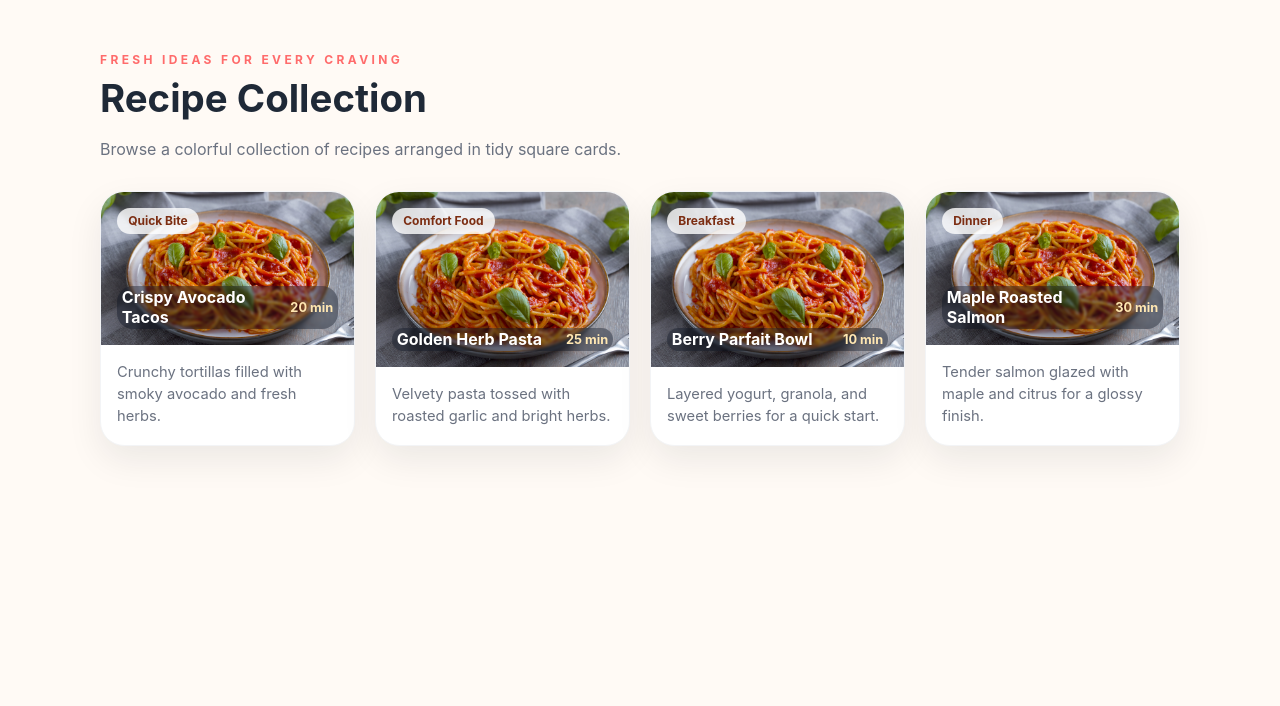
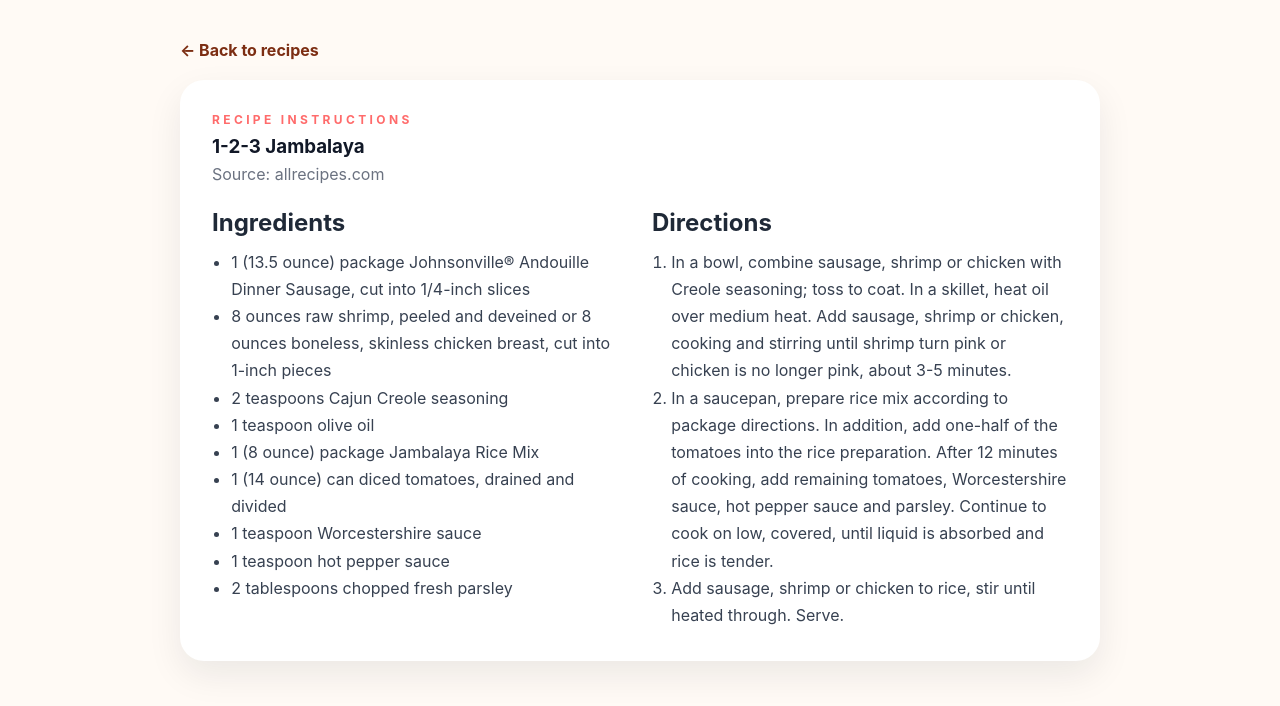
Before and after one commit to RecipePerfector/recipeperfector, an Angular app: page /recipe in a window 1280 px wide. Before the commit this address led to /. Shown: the top 706 px of the page. Built offline with nearby package versions, Linux system fonts and the light colour scheme.

Commit message:
Add recipe instruction page

```diff
--- a/src/app/app.component.html
+++ b/src/app/app.component.html
@@ -1,15 +1 @@
-<div class="page-shell">
-  <header class="hero">
-    <div>
-      <p class="eyebrow">Fresh ideas for every craving</p>
-      <h1>{{ title }}</h1>
-      <p class="hero-copy">Browse a colorful collection of recipes arranged in tidy square cards.</p>
-    </div>
-  </header>
-
-  <main class="recipe-grid">
-    @for (recipe of recipes; track recipe.name) {
-      <app-recipe-card [recipe]="recipe"></app-recipe-card>
-    }
-  </main>
-</div>
+<router-outlet></router-outlet>
--- a/src/app/app.component.ts
+++ b/src/app/app.component.ts
@@ -1,44 +1,11 @@
 import { Component } from '@angular/core';
-import { RecipeCardComponent } from './recipe-card/recipe-card.component';
+import { RouterOutlet } from '@angular/router';
 
 @Component({
   selector: 'app-root',
   standalone: true,
-  imports: [RecipeCardComponent],
+  imports: [RouterOutlet],
   templateUrl: './app.component.html',
   styleUrl: './app.component.css'
 })
-export class AppComponent {
-  title = 'Recipe Collection';
-
-  recipes = [
-    {
-      name: 'Crispy Avocado Tacos',
-      time: '20 min',
-      tag: 'Quick Bite',
-      emoji: '🌮',
-      description: 'Crunchy tortillas filled with smoky avocado and fresh herbs.'
-    },
-    {
-      name: 'Golden Herb Pasta',
-      time: '25 min',
-      tag: 'Comfort Food',
-      emoji: '🍝',
-      description: 'Velvety pasta tossed with roasted garlic and bright herbs.'
-    },
-    {
-      name: 'Berry Parfait Bowl',
-      time: '10 min',
-      tag: 'Breakfast',
-      emoji: '🫐',
-      description: 'Layered yogurt, granola, and sweet berries for a quick start.'
-    },
-    {
-      name: 'Maple Roasted Salmon',
-      time: '30 min',
-      tag: 'Dinner',
-      emoji: '🐟',
-      description: 'Tender salmon glazed with maple and citrus for a glossy finish.'
-    }
-  ];
-}
+export class AppComponent {}
--- a/src/app/app.routes.ts
+++ b/src/app/app.routes.ts
@@ -1,3 +1,9 @@
 import { Routes } from '@angular/router';
+import { RecipeHomeComponent } from './recipe-home/recipe-home.component';
+import { RecipeInstructionComponent } from './recipe-instruction/recipe-instruction.component';
 
-export const routes: Routes = [];
+export const routes: Routes = [
+  { path: '', component: RecipeHomeComponent },
+  { path: 'recipe', component: RecipeInstructionComponent },
+  { path: '**', redirectTo: '' }
+];
--- a/src/app/recipe-card/recipe-card.component.ts
+++ b/src/app/recipe-card/recipe-card.component.ts
@@ -1,4 +1,5 @@
 import { Component, Input } from '@angular/core';
+import { Router } from '@angular/router';
 
 @Component({
   selector: 'app-recipe-card',
@@ -17,8 +18,11 @@ export class RecipeCardComponent {
 
   isSpinning = false;
 
+  constructor(private router: Router) {}
+
   onCardClick() {
     this.isSpinning = true;
+    this.router.navigate(['/recipe']);
     setTimeout(() => {
       this.isSpinning = false;
     }, 600);
--- /dev/null
+++ b/src/app/recipe-home/recipe-home.component.css
@@ -0,0 +1,42 @@
+:host {
+  display: block;
+  min-height: 100%;
+}
+
+.page-shell {
+  max-width: 1120px;
+  margin: 0 auto;
+  padding: 2.5rem 1.25rem 3rem;
+}
+
+.hero {
+  margin-bottom: 1.75rem;
+}
+
+.eyebrow {
+  text-transform: uppercase;
+  letter-spacing: 0.28em;
+  font-size: 0.75rem;
+  font-weight: 700;
+  color: #ff6b6b;
+  margin-bottom: 0.5rem;
+}
+
+.hero h1 {
+  margin: 0 0 0.5rem;
+  font-size: clamp(2rem, 3vw, 2.75rem);
+  color: #1f2937;
+}
+
+.hero-copy {
+  max-width: 640px;
+  color: #6b7280;
+  font-size: 1rem;
+  line-height: 1.6;
+}
+
+.recipe-grid {
+  display: grid;
+  grid-template-columns: repeat(auto-fit, minmax(220px, 1fr));
+  gap: 1.25rem;
+}
--- /dev/null
+++ b/src/app/recipe-home/recipe-home.component.html
@@ -0,0 +1,15 @@
+<div class="page-shell">
+  <header class="hero">
+    <div>
+      <p class="eyebrow">Crowd Source Recipe Perfection</p>
+      <h1>{{ title }}</h1>
+      <p class="hero-copy">This site is personal website project that is under construction.</p>
+    </div>
+  </header>
+
+  <main class="recipe-grid">
+    @for (recipe of recipes; track recipe.name) {
+      <app-recipe-card [recipe]="recipe"></app-recipe-card>
+    }
+  </main>
+</div>
--- /dev/null
+++ b/src/app/recipe-home/recipe-home.component.ts
@@ -0,0 +1,44 @@
+import { Component } from '@angular/core';
+import { RecipeCardComponent } from '../recipe-card/recipe-card.component';
+
+@Component({
+  selector: 'app-recipe-home',
+  standalone: true,
+  imports: [RecipeCardComponent],
+  templateUrl: './recipe-home.component.html',
+  styleUrl: './recipe-home.component.css'
+})
+export class RecipeHomeComponent {
+  title = 'Recipe Perfector';
+
+  recipes = [
+    {
+      name: 'Crispy Avocado Tacos',
+      time: '20 min',
+      tag: 'Quick Bite',
+      emoji: '🌮',
+      description: 'Crunchy tortillas filled with smoky avocado and fresh herbs.'
+    },
+    {
+      name: 'Golden Herb Pasta',
+      time: '25 min',
+      tag: 'Comfort Food',
+      emoji: '🍝',
+      description: 'Velvety pasta tossed with roasted garlic and bright herbs.'
+    },
+    {
+      name: 'Berry Parfait Bowl',
+      time: '10 min',
+      tag: 'Breakfast',
+      emoji: '🫐',
+      description: 'Layered yogurt, granola, and sweet berries for a quick start.'
+    },
+    {
+      name: 'Maple Roasted Salmon',
+      time: '30 min',
+      tag: 'Dinner',
+      emoji: '🐟',
+      description: 'Tender salmon glazed with maple and citrus for a glossy finish.'
+    }
+  ];
+}
--- /dev/null
+++ b/src/app/recipe-instruction/recipe-instruction.component.css
@@ -0,0 +1,67 @@
+:host {
+  display: block;
+}
+
+.instructions-page {
+  max-width: 960px;
+  margin: 0 auto;
+  padding: 2.5rem 1.25rem 3rem;
+}
+
+.back-link {
+  display: inline-block;
+  margin-bottom: 1.25rem;
+  color: #7c2d12;
+  font-weight: 700;
+  text-decoration: none;
+}
+
+.instruction-card {
+  background: #fff;
+  border-radius: 24px;
+  box-shadow: 0 14px 35px rgba(15, 23, 42, 0.08);
+  padding: 2rem;
+}
+
+.eyebrow {
+  text-transform: uppercase;
+  letter-spacing: 0.28em;
+  font-size: 0.75rem;
+  font-weight: 700;
+  color: #ff6b6b;
+  margin: 0 0 0.5rem;
+}
+
+.instruction-header h1 {
+  margin: 0 0 0.35rem;
+  color: #111827;
+}
+
+.source {
+  margin: 0;
+  color: #6b7280;
+}
+
+.content-grid {
+  margin-top: 1.5rem;
+  display: grid;
+  gap: 1.5rem;
+  grid-template-columns: repeat(auto-fit, minmax(280px, 1fr));
+}
+
+h2 {
+  margin: 0 0 0.75rem;
+  color: #1f2937;
+}
+
+ul, ol {
+  margin: 0;
+  padding-left: 1.2rem;
+  color: #374151;
+  line-height: 1.7;
+}
+
+.loading, .error {
+  color: #6b7280;
+  font-size: 1rem;
+}
--- /dev/null
+++ b/src/app/recipe-instruction/recipe-instruction.component.html
@@ -0,0 +1,35 @@
+<section class="instructions-page" *ngIf="!isLoading; else loading">
+  <a class="back-link" routerLink="/">← Back to recipes</a>
+
+  <article class="instruction-card" *ngIf="recipe; else error">
+    <header class="instruction-header">
+      <p class="eyebrow">Recipe instructions</p>
+      <h1>{{ recipe.title }}</h1>
+      <p class="source">Source: {{ recipe.source }}</p>
+    </header>
+
+    <div class="content-grid">
+      <section>
+        <h2>Ingredients</h2>
+        <ul>
+          <li *ngFor="let ingredient of recipe.ingredients">{{ ingredient }}</li>
+        </ul>
+      </section>
+
+      <section>
+        <h2>Directions</h2>
+        <ol>
+          <li *ngFor="let direction of recipe.directions">{{ direction }}</li>
+        </ol>
+      </section>
+    </div>
+  </article>
+
+  <ng-template #error>
+    <p class="error">{{ errorMessage }}</p>
+  </ng-template>
+</section>
+
+<ng-template #loading>
+  <p class="loading">Loading recipe…</p>
+</ng-template>
--- /dev/null
+++ b/src/app/recipe-instruction/recipe-instruction.component.ts
@@ -0,0 +1,39 @@
+import { Component, OnInit } from '@angular/core';
+import { CommonModule } from '@angular/common';
+import { HttpClient, HttpClientModule } from '@angular/common/http';
+import { RouterLink } from '@angular/router';
+
+interface RecipeInstructionData {
+  title: string;
+  source: string;
+  ingredients: string[];
+  directions: string[];
+}
+
+@Component({
+  selector: 'app-recipe-instruction',
+  standalone: true,
+  imports: [CommonModule, HttpClientModule, RouterLink],
+  templateUrl: './recipe-instruction.component.html',
+  styleUrl: './recipe-instruction.component.css'
+})
+export class RecipeInstructionComponent implements OnInit {
+  recipe: RecipeInstructionData | null = null;
+  isLoading = true;
+  errorMessage = '';
+
+  constructor(private http: HttpClient) {}
+
+  ngOnInit(): void {
+    this.http.get<RecipeInstructionData>('assets/example-recipe.json').subscribe({
+      next: (data) => {
+        this.recipe = data;
+        this.isLoading = false;
+      },
+      error: () => {
+        this.errorMessage = 'Unable to load recipe instructions.';
+        this.isLoading = false;
+      }
+    });
+  }
+}
--- /dev/null
+++ b/src/assets/example-recipe.json
@@ -0,0 +1,20 @@
+{
+    "directions": [
+        "In a bowl, combine sausage, shrimp or chicken with Creole seasoning; toss to coat. In a skillet, heat oil over medium heat. Add sausage, shrimp or chicken, cooking and stirring until shrimp turn pink or chicken is no longer pink, about 3-5 minutes.",
+        "In a saucepan, prepare rice mix according to package directions. In addition, add one-half of the tomatoes into the rice preparation. After 12 minutes of cooking, add remaining tomatoes, Worcestershire sauce, hot pepper sauce and parsley. Continue to cook on low, covered, until liquid is absorbed and rice is tender.",
+        "Add sausage, shrimp or chicken to rice, stir until heated through. Serve."
+    ],
+    "ingredients": [
+        "1 (13.5 ounce) package Johnsonville\u00ae Andouille Dinner Sausage, cut into 1/4-inch slices",
+        "8 ounces raw shrimp, peeled and deveined or 8 ounces boneless, skinless chicken breast, cut into 1-inch pieces",
+        "2 teaspoons Cajun Creole seasoning",
+        "1 teaspoon olive oil",
+        "1 (8 ounce) package Jambalaya Rice Mix",
+        "1 (14 ounce) can diced tomatoes, drained and divided",
+        "1 teaspoon Worcestershire sauce",
+        "1 teaspoon hot pepper sauce",
+        "2 tablespoons chopped fresh parsley"
+    ],
+    "source": "allrecipes.com",
+    "title": "1-2-3 Jambalaya"
+}
```
Also changed, not shown: 2 other files (tests, documents, lock files or other folders).
